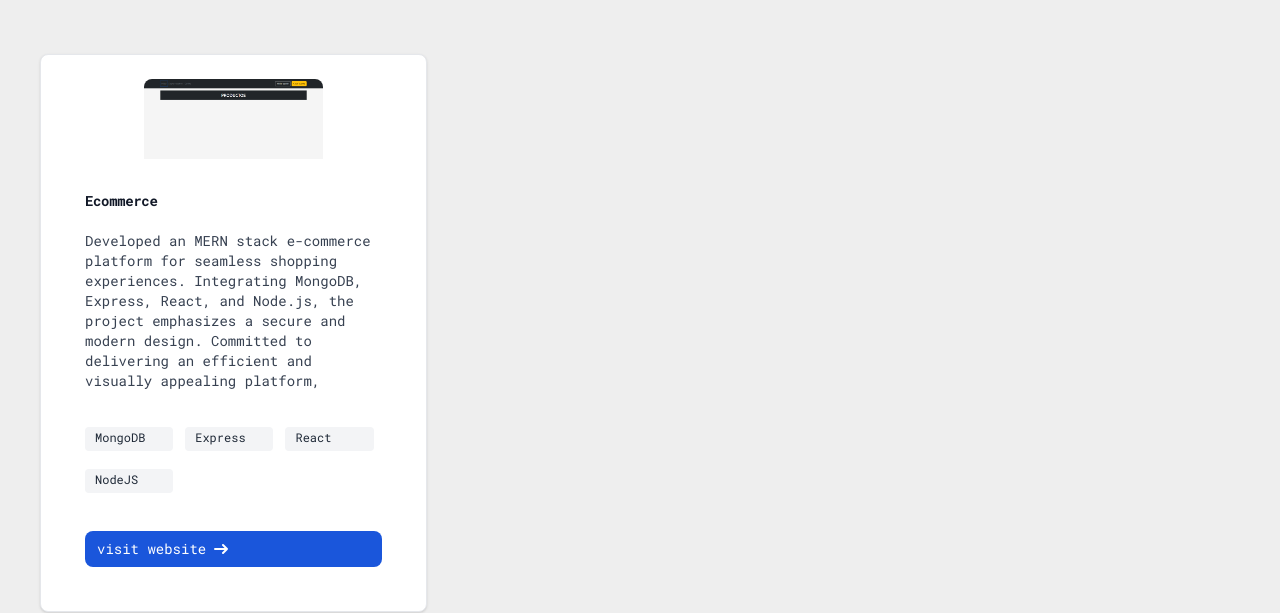
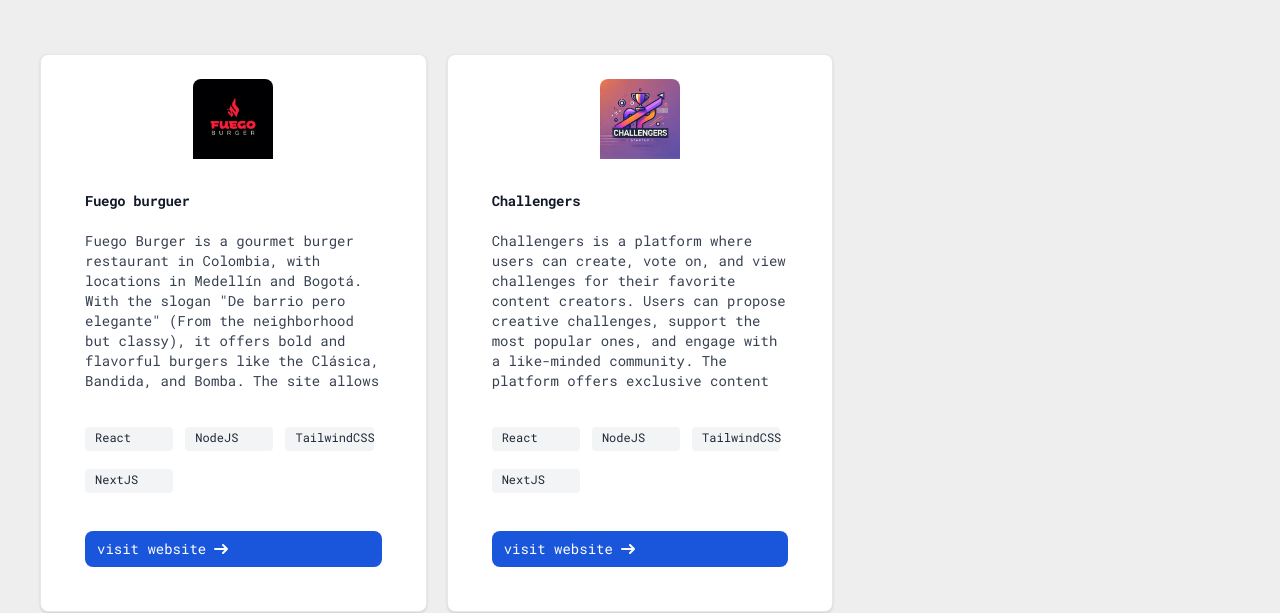
Before and after one commit to jusolo/portfolio, an Astro site: page /projects in a window 1280 px wide. Shown: the part 210-823 px from the top of the page. Built offline with nearby package versions, Linux system fonts and the light colour scheme; Astro itself is replaced by a stand-in of ours.

Commit message:
update projects

```diff
--- a/src/pages/projects.astro
+++ b/src/pages/projects.astro
@@ -12,11 +12,18 @@ import Card from "../components/Card.astro";
     </h2>
     <div class="grid grid-cols-1 gap-5 place-items-center p-10 lg:grid-cols-3">
       <Card
-        title="Ecommerce"
-        body="Developed an MERN stack e-commerce platform for seamless shopping experiences. Integrating MongoDB, Express, React, and Node.js, the project emphasizes a secure and modern design. Committed to delivering an efficient and visually appealing platform, prioritizing user-friendly product discovery and purchase processes"
-        path="/images/projects/ecommerce.png"
-        tags={["MongoDB", "Express", "React", "NodeJS"]}
-        link="https://lighthearted-stardust-39f6ad.netlify.app/"
+        title="Fuego burguer"
+        body='Fuego Burger is a gourmet burger restaurant in Colombia, with locations in Medellín and Bogotá. With the slogan "De barrio pero elegante" (From the neighborhood but classy), it offers bold and flavorful burgers like the Clásica, Bandida, and Bomba. The site allows online orders and provides detailed menu information. Built with React, Next.js, TailwindCSS, and Node.js, it delivers a smooth and modern user experience.'
+        path="/images/projects/fuego.png"
+        tags={["React", "NodeJS", "TailwindCSS", "NextJS"]}
+        link="https://fuego-burger-mu.vercel.app/"
+      />
+      <Card
+        title="Challengers"
+        body='Challengers is a platform where users can create, vote on, and view challenges for their favorite content creators. Users can propose creative challenges, support the most popular ones, and engage with a like-minded community. The platform offers exclusive content when influencers complete challenges and ensures authenticity through a verification system. It also integrates with social media for easy sharing. Currently in development, Challengers allows users to sign up for notifications about its launch.'
+        path="/images/projects/challengers.png"
+        tags={["React", "NodeJS", "TailwindCSS", "NextJS"]}
+        link="https://challengers-landing.vercel.app/"
       />
       <!-- <Card
         title="Movies"
```
Also changed, not shown: public/images/projects/challengers.png (added), public/images/projects/fuego.png (added), 1 other file.
